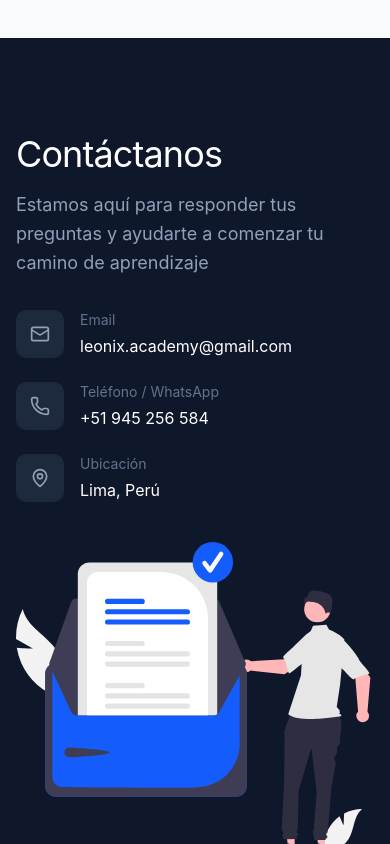
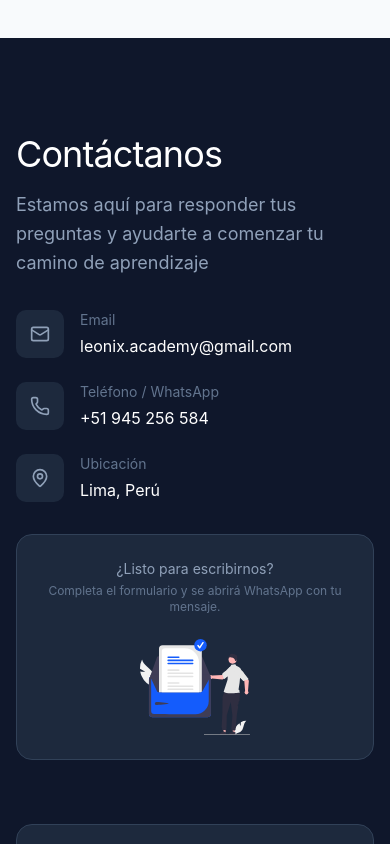
Before and after one commit to Leonix-Academy/Landing-Page, a React (Vite) app: page / in a window 390 px wide. Shown: the part 8900-9744 px from the top of the page. Built offline with nearby package versions, Linux system fonts and the light colour scheme.

Commit message:
feat: enhance ProfessionalContactSection layout with improved structure and SVG integration

```diff
--- a/src/features/contact/ProfessionalContactSection.tsx
+++ b/src/features/contact/ProfessionalContactSection.tsx
@@ -82,7 +82,7 @@ export function ProfessionalContactSection() {
       <div className="max-w-7xl mx-auto px-4 sm:px-6 lg:px-8 relative">
         <div className="grid lg:grid-cols-2 gap-16">
           {/* Left - Contact Info */}
-          <div className="space-y-8">
+          <div className="flex flex-col justify-between space-y-8">
             <div className="space-y-4">
               <h2 className="text-4xl text-white tracking-tight">
                 Contáctanos
@@ -92,8 +92,8 @@ export function ProfessionalContactSection() {
               </p>
             </div>
 
-            <div className="space-y-6">
-              {/* Email con copy */}
+            {/* Contact info first */}
+            <div className="space-y-6 flex-grow">{/* Email con copy */}
               <div className="flex items-start gap-4 group">
                 <div className="w-12 h-12 rounded-lg bg-slate-800 flex items-center justify-center flex-shrink-0 group-hover:bg-blue-600 transition-colors duration-300">
                   <Mail className="w-5 h-5 text-slate-400 group-hover:text-white transition-colors duration-300" />
@@ -151,13 +151,24 @@ export function ProfessionalContactSection() {
               </div>
             </div>
 
-            {/* SVG Illustration */}
-            <div className="mt-10 flex justify-center lg:justify-start">
-              <img
-                src={messageSentSvg}
-                alt="Mensaje enviado"
-                className="w-56 h-auto opacity-70 hover:opacity-90 transition-opacity duration-300"
-              />
+            {/* SVG in a “matching” container so it feels part of the layout */}
+            <div className="bg-slate-800 border border-slate-700 rounded-2xl p-6">
+              <div className="flex flex-col sm:flex-row items-center sm:items-end justify-between gap-6">
+                <div className="text-center sm:text-left">
+                  <p className="text-sm text-slate-400">
+                    ¿Listo para escribirnos?
+                  </p>
+                  <p className="text-xs text-slate-500 mt-1">
+                    Completa el formulario y se abrirá WhatsApp con tu mensaje.
+                  </p>
+                </div>
+
+                <img
+                  src={messageSentSvg}
+                  alt="Mensaje enviado"
+                  className="w-auto h-24 sm:h-28 lg:h-32 opacity-80 hover:opacity-90 transition-opacity duration-300 select-none"
+                />
+              </div>
             </div>
           </div>
 
```
